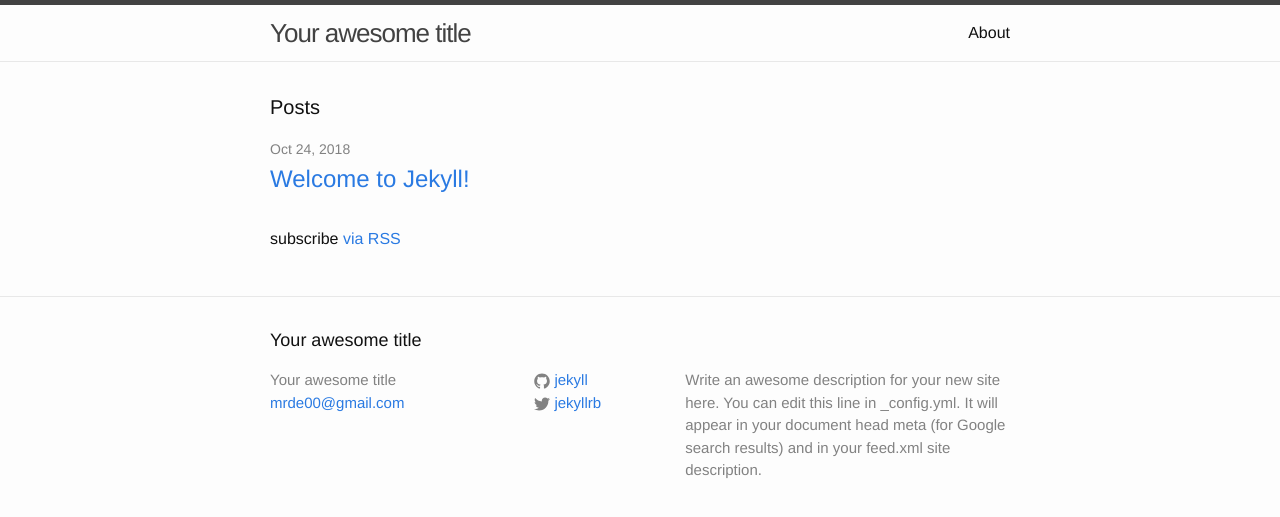
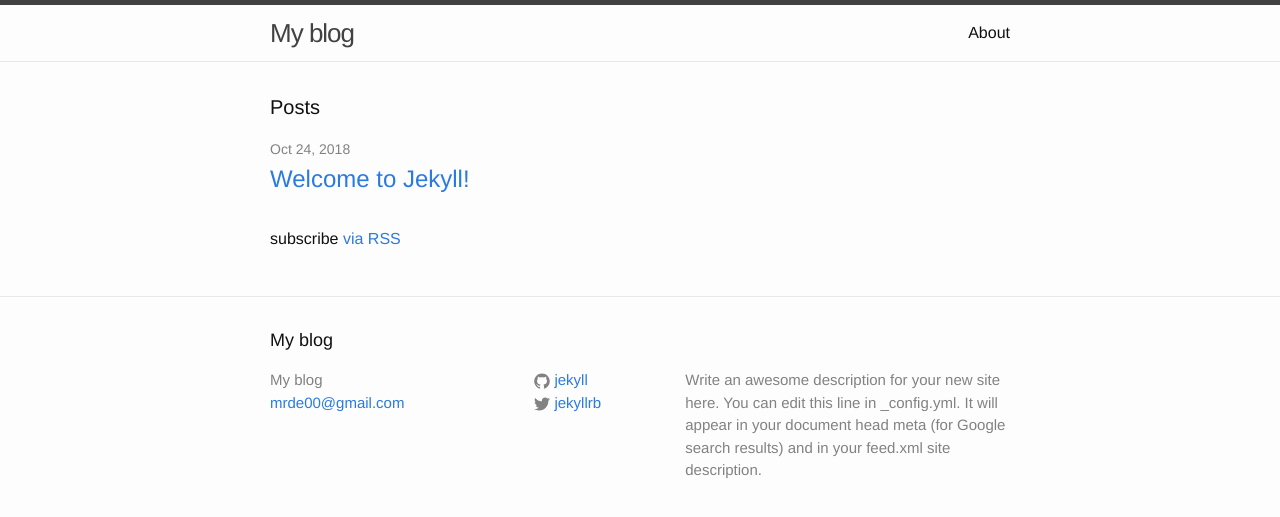
Before and after one commit to mardanyan/mardanyan.github.io, a Jekyll site: the page built from index.html, in a window 1280 px wide. Shown: the top 517 px of the page. Built offline with Jekyll 4.4.1, drawn with Linux system fonts in a browser that asks for light colours.

Commit message:
minor changes

```diff
--- a/_config.yml
+++ b/_config.yml
@@ -6,7 +6,7 @@
 # 'jekyll serve'. If you change this file, please restart the server process.
 
 # Site settings
-title: Your awesome title
+title: My blog
 email: mrde00@gmail.com
 description: > # this means to ignore newlines until "baseurl:"
   Write an awesome description for your new site here. You can edit this
```
